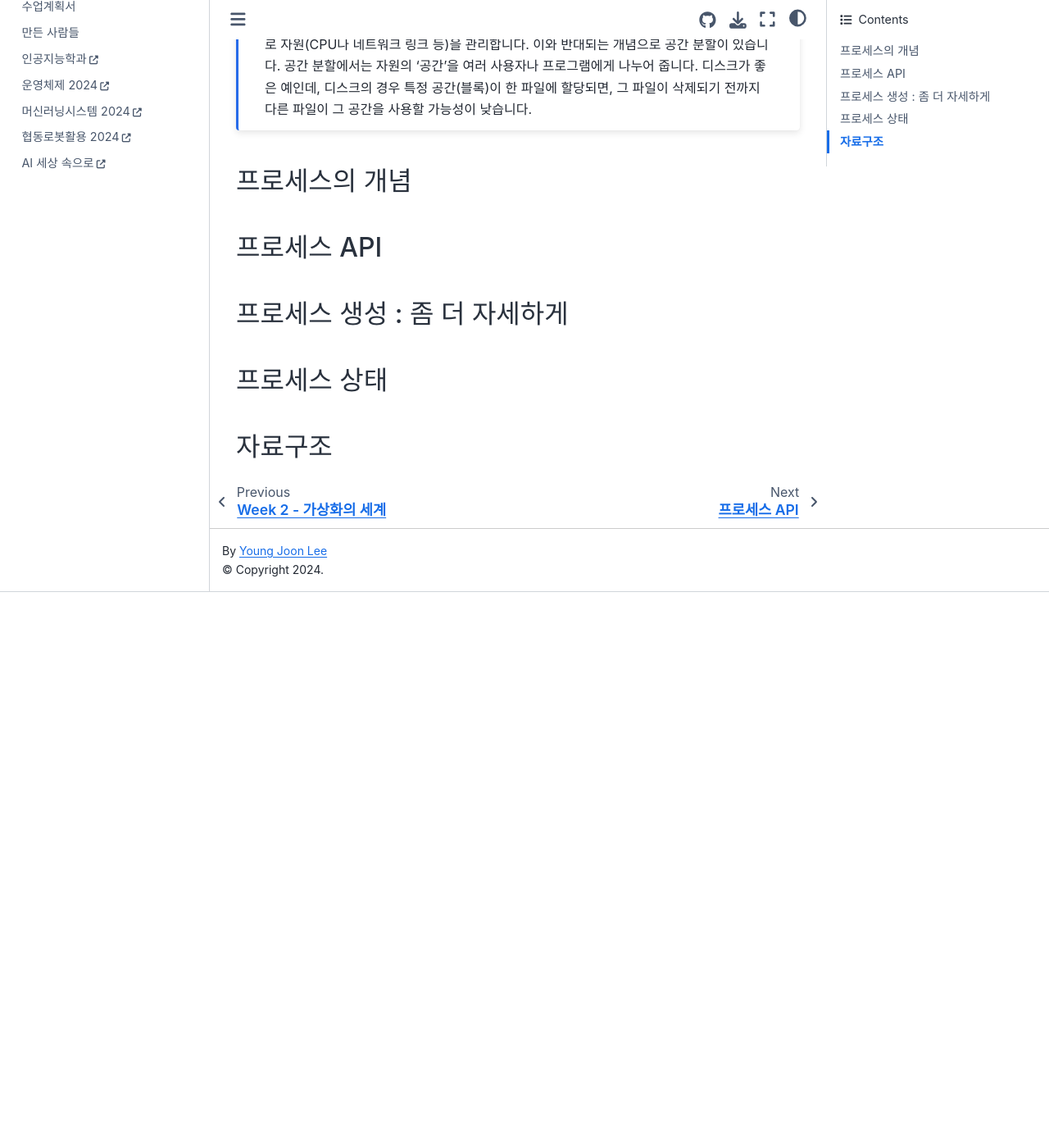
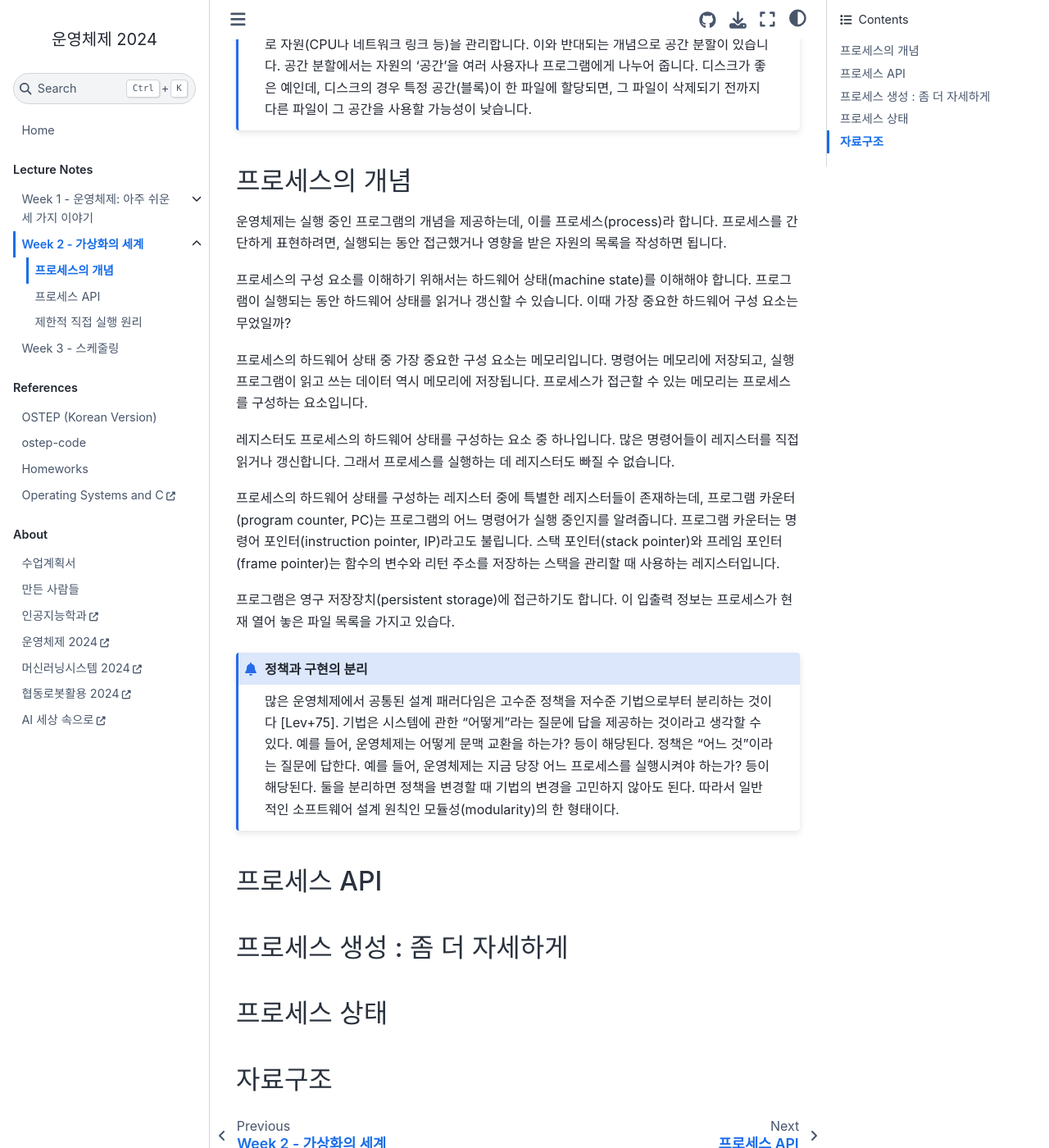
Before and after one commit to entelecheia/os-2024, a Jupyter Book: the page built from book/week02/cpu-intro.md, in a window 1280 px wide and 1400 px high, scrolled down 713 px. Shown: the whole window at 82% size. Built offline with Jupyter Book 1.0.4 settings and Sphinx 7.4.7 and the Sphinx Book theme 1.1.4, drawn with Linux system fonts in a browser that asks for light colours; a script that is not in the unit is left out; before the commit the page ends 1435 px from its top, so only the background shows below that.

Commit message:
Update cpu-intro.md 박은성
프로세스의 개념

````diff
--- a/book/week02/cpu-intro.md
+++ b/book/week02/cpu-intro.md
@@ -16,6 +16,24 @@
 
 ## 프로세스의 개념
 
+운영체제는 실행 중인 프로그램의 개념을 제공하는데, 이를 프로세스(process)라 합니다. 프로세스를 간단하게 표현하려면, 실행되는 동안 접근했거나 영향을 받은 자원의 목록을 작성하면 됩니다.
+
+프로세스의 구성 요소를 이해하기 위해서는 하드웨어 상태(machine state)를 이해해야 합니다. 프로그램이 실행되는 동안 하드웨어 상태를 읽거나 갱신할 수 있습니다. 이때 가장 중요한 하드웨어 구성 요소는 무었일까?
+
+프로세스의 하드웨어 상태 중 가장 중요한 구성 요소는 메모리입니다. 명령어는 메모리에 저장되고, 실행 프로그램이 읽고 쓰는 데이터 역시 메모리에 저장됩니다. 프로세스가 접근할 수 있는 메모리는 프로세스를 구성하는 요소입니다.
+
+레지스터도 프로세스의 하드웨어 상태를 구성하는 요소 중 하나입니다. 많은 명령어들이 레지스터를 직접 읽거나 갱신합니다. 그래서 프로세스를 실행하는 데 레지스터도 빠질 수 없습니다.
+
+프로세스의 하드웨어 상태를 구성하는 레지스터 중에 특별한 레지스터들이 존재하는데, 프로그램 카운터(program counter, PC)는 프로그램의 어느 명령어가 실행 중인지를 알려줍니다. 프로그램 카운터는 명령어 포인터(instruction pointer, IP)라고도 불립니다. 스택 포인터(stack pointer)와 프레임 포인터(frame pointer)는 함수의 변수와 리턴 주소를 저장하는 스택을 관리할 때 사용하는 레지스터입니다.
+
+프로그램은 영구 저장장치(persistent storage)에 접근하기도 합니다. 이 입출력 정보는 프로세스가 현재 열어 놓은 파일 목록을 가지고 있습다.
+
+```{admonition} 정책과 구현의 분리
+많은 운영체제에서 공통된 설계 패러다임은 고수준 정책을 저수준 기법으로부터 분리하는 것이다 [Lev+75]. 기법은 시스템에 관한 “어떻게”라는 질문에 답을 제공하는 것이라고 생각할 수 있다. 예를 들어, 운영체제는 어떻게 문맥 교환을 하는가? 등이
+해당된다. 정책은 “어느 것”이라는 질문에 답한다. 예를 들어, 운영체제는 지금 당장 어느 프로세스를 실행시켜야 하는가? 등이 해당된다. 둘을 분리하면 정책을 변경할 때 기법의 변경을 고민하지 않아도 된다. 따라서 일반적인 소프트웨어 설계 원칙인
+모듈성(modularity)의 한 형태이다.
+```
+
 ## 프로세스 API
 
 ## 프로세스 생성 : 좀 더 자세하게
````
